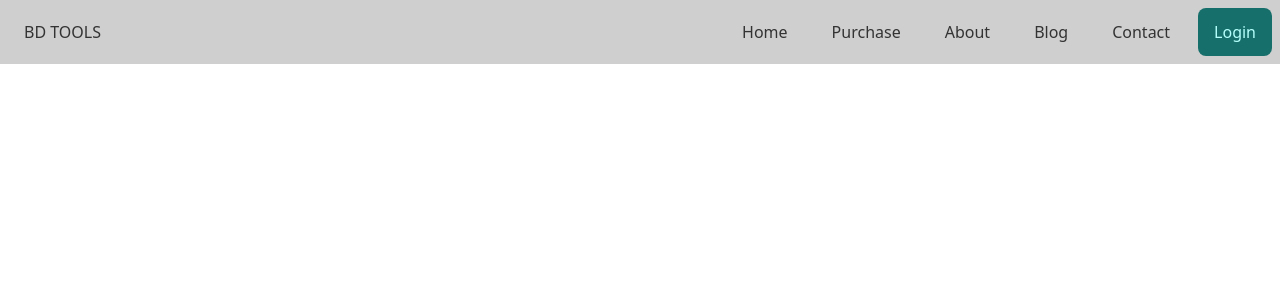
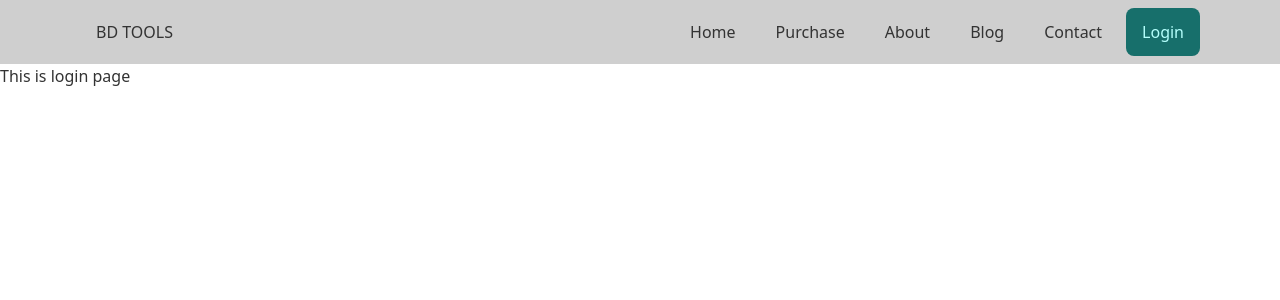
Before and after one commit to shafiquetuhin01/manufacturer-website, a React (Create React App) app: page /login in a window 1280 px wide. Shown: the top 300 px of the page. Built offline with nearby package versions, Linux system fonts and the light colour scheme.

Commit message:
navbar updated

```diff
--- a/src/App.js
+++ b/src/App.js
@@ -1,4 +1,4 @@
-import { Routes,Route } from "react-router-dom";
+import { Routes, Route } from "react-router-dom";
 import Navbar from "./components/Navbar";
 import About from "./pages/About";
 import Blog from "./pages/Blog";
@@ -7,23 +7,18 @@ import Home from "./pages/Home";
 import Login from "./pages/Login";
 import Purchase from "./pages/Purchase";
 
-
-
 function App() {
   return (
-    <div>
-      <Navbar>
-        <Routes>
-          <Route pathname='/' element={<Home></Home>}></Route>
-          <Route pathname='/home' element={<Home></Home>}></Route>
-          <Route pathname='/purchase' element={<Purchase></Purchase>}></Route>
-          <Route pathname='/about' element={<About></About>}></Route>
-          <Route pathname='/blog' element={<Blog></Blog>}></Route>
-          <Route pathname='/contact' element={<Contact></Contact>}></Route>
-          <Route pathname='/login' element={<Login></Login>}></Route>
-        </Routes>
-      </Navbar>
-    </div>
+    <Navbar>
+      <Routes>
+        <Route path="/" element={<Home />} />
+        <Route path="/purchase" element={<Purchase />} />
+        <Route path="/about" element={<About />} />
+        <Route path="/blog" element={<Blog />} />
+        <Route path="/contact" element={<Contact />} />
+        <Route path="/login" element={<Login />} />
+      </Routes>
+    </Navbar>
   );
 }
 
--- a/src/components/Navbar.js
+++ b/src/components/Navbar.js
@@ -1,105 +1,46 @@
-import React from "react";
-import { NavLink } from "react-router-dom";
+import React from 'react';
+import { NavLink } from 'react-router-dom';
 
-const Navbar = ({ children }) => {
+const Navbar = ({children}) => {
+  const menuBar = <>
+    <li><NavLink to='/' className="rounded-lg">Home</NavLink></li>
+    <li><NavLink to='/purchase' className="rounded-lg">Purchase</NavLink></li>
+    <li><NavLink to='/about' className="rounded-lg">About</NavLink></li>
+    <li><NavLink to='/blog' className="rounded-lg">Blog</NavLink></li>
+    <li><NavLink to='/contact' className="rounded-lg">Contact</NavLink></li>
+    <li><NavLink to='/login' className="rounded-lg">Login</NavLink></li>
+  </>
   return (
-    <div class="drawer">
+    <div class="drawer drawer-end">
   <input id="my-drawer-3" type="checkbox" class="drawer-toggle" />
   <div class="drawer-content flex flex-col">
     {/* <!-- Navbar --> */}
-        <div class="w-full navbar bg-base-300">
+    <div class="w-full lg:px-20 navbar bg-base-300">
     <div class="flex-1 px-2 mx-2">BD TOOLS</div>
       <div class="flex-none lg:hidden">
         <label for="my-drawer-3" class="btn btn-square btn-ghost">
-              <svg
-                xmlns="http://www.w3.org/2000/svg"
-                fill="none"
-                viewBox="0 0 24 24"
-                class="inline-block w-6 h-6 stroke-current"
-              >
-                <path
-                  stroke-linecap="round"
-                  stroke-linejoin="round"
-                  stroke-width="2"
-                  d="M4 6h16M4 12h16M4 18h16"
-                ></path>
-              </svg>
+          <svg xmlns="http://www.w3.org/2000/svg" fill="none" viewBox="0 0 24 24" class="inline-block w-6 h-6 stroke-current"><path stroke-linecap="round" stroke-linejoin="round" stroke-width="2" d="M4 6h16M4 12h16M4 18h16"></path></svg>
         </label>
       </div>
 
       <div class="flex-none hidden lg:block">
-            <ul class="menu menu-horizontal gap-x-3">
+        <ul class="menu menu-horizontal gap-x-2">
           {/* <!-- Navbar menu content here --> */}
-              <li>
-                <NavLink to="/" className="rounded-lg">
-                  Home
-                </NavLink>
-              </li>
-              <li>
-                <NavLink to="/purchase" className="rounded-lg">
-                  Purchase
-                </NavLink>
-              </li>
-              <li>
-                <NavLink to="/about" className="rounded-lg">
-                  About
-                </NavLink>
-              </li>
-              <li>
-                <NavLink to="/blog" className="rounded-lg">
-                  Blog
-                </NavLink>
-              </li>
-              <li>
-                <NavLink to="/contact" className="rounded-lg">
-                  Contact
-                </NavLink>
-              </li>
-              <li>
-                <NavLink to="/login" className="rounded-lg">
-                  Login
-                </NavLink>
-              </li>
+          {menuBar}
         </ul>
       </div>
     </div>
+    {/* <!-- Page content here --> */}
+    {children}
   </div>
   <div class="drawer-side">
     <label for="my-drawer-3" class="drawer-overlay"></label>
     <ul class="menu p-4 overflow-y-auto w-80 bg-base-100 mt-16">
       {/* <!-- Sidebar content here --> */}
-          {children}
-          <li>
-            <NavLink to="/" className="rounded-lg">
-              Home
-            </NavLink>
-          </li>
-          <li>
-            <NavLink to="/purchase" className="rounded-lg">
-              Purchase
-            </NavLink>
-          </li>
-          <li>
-            <NavLink to="/about" className="rounded-lg">
-              About
-            </NavLink>
-          </li>
-          <li>
-            <NavLink to="/blog" className="rounded-lg">
-              Blog
-            </NavLink>
-          </li>
-          <li>
-            <NavLink to="/contact" className="rounded-lg">
-              Contact
-            </NavLink>
-          </li>
-          <li>
-            <NavLink to="/login" className="rounded-lg">
-              Login
-            </NavLink>
-          </li>
+      {menuBar}
+
     </ul>
+
   </div>
 </div>
   );
```
Lines whose indentation alone changed are shown as unchanged.
